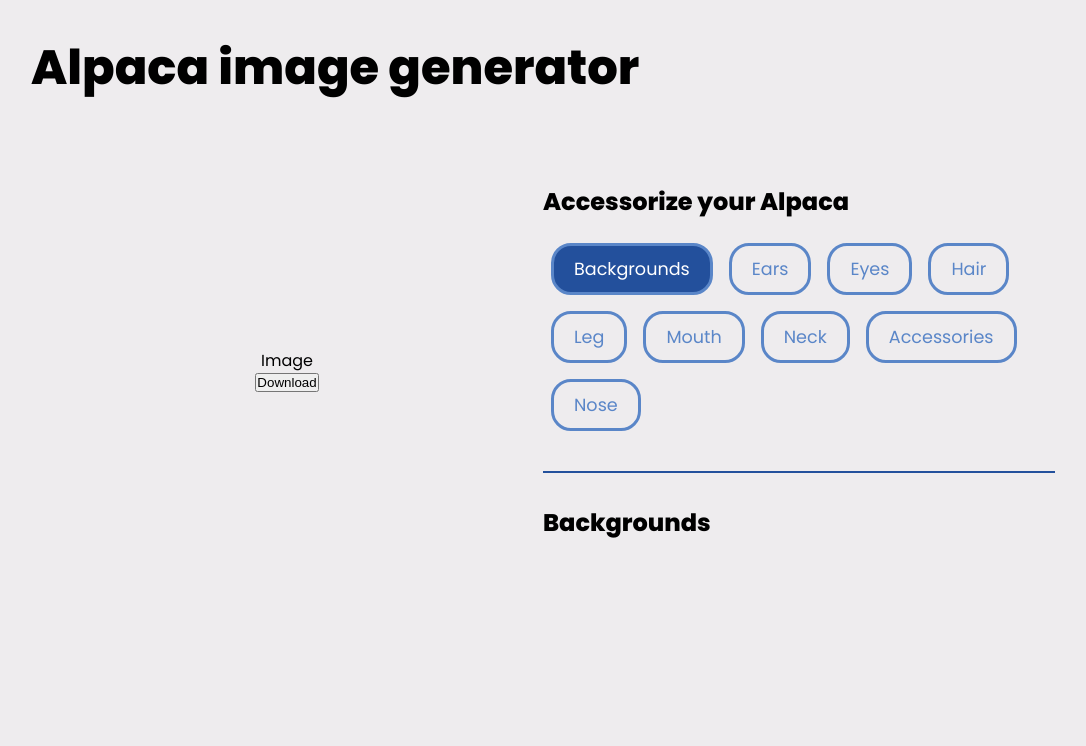
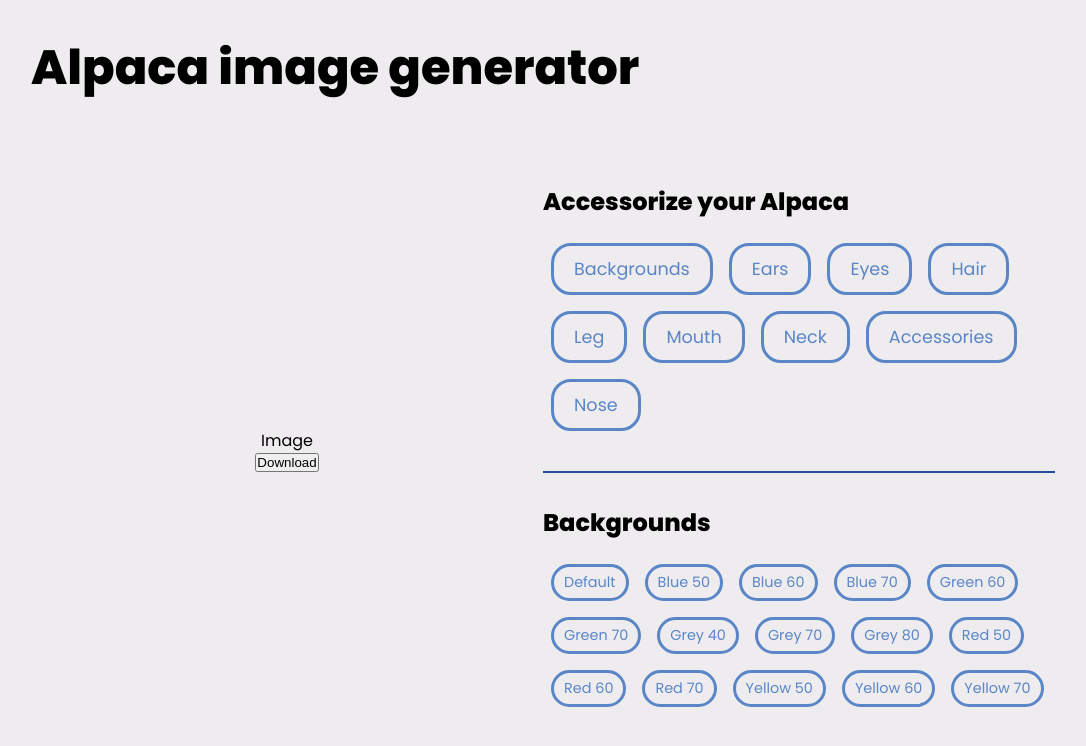
Before and after one commit to JEKO10/Alpaca-Image-Generator, a React (Create React App) app: page / in a window 1280 px wide. Shown: the top 746 px of the page, without its empty margins (97-1183 px from the left). Built offline with nearby package versions, Linux system fonts and the light colour scheme.

Commit message:
alpaca parts added

```diff
--- /dev/null
+++ b/src/alpacaConfig.js
@@ -0,0 +1,157 @@
+export const alpacaConfig = [
+  {
+    id: 0,
+    label: "Backgrounds",
+    directory: "backgrounds",
+    selected: false,
+    items: [
+      { id: 0, label: "Default", filename: "default", selected: false },
+      { id: 1, label: "Blue 50", filename: "blue50", selected: false },
+      { id: 2, label: "Blue 60", filename: "blue60", selected: false },
+      { id: 3, label: "Blue 70", filename: "blue70", selected: false },
+      { id: 4, label: "Green 60", filename: "green60", selected: false },
+      { id: 5, label: "Green 70", filename: "green70", selected: false },
+      { id: 6, label: "Grey 40", filename: "grey40", selected: false },
+      { id: 7, label: "Grey 70", filename: "grey70", selected: false },
+      { id: 8, label: "Grey 80", filename: "grey80", selected: false },
+      { id: 9, label: "Red 50", filename: "red50", selected: false },
+      { id: 10, label: "Red 60", filename: "red60", selected: false },
+      { id: 11, label: "Red 70", filename: "red70", selected: false },
+      { id: 13, label: "Yellow 50", filename: "yellow50", selected: false },
+      { id: 14, label: "Yellow 60", filename: "yellow60", selected: false },
+      { id: 15, label: "Yellow 70", filename: "yellow70", selected: false },
+    ],
+  },
+  {
+    id: 1,
+    label: "Ears",
+    directory: "ears",
+    selected: false,
+    items: [
+      { id: 0, label: "Default", filename: "default", selected: false },
+      {
+        id: 1,
+        label: "Tilt Backward",
+        filename: "tilt-backward",
+        selected: false,
+      },
+      {
+        id: 2,
+        label: "Tilt Forward",
+        filename: "tilt-forward",
+        selected: false,
+      },
+    ],
+  },
+  {
+    id: 2,
+    label: "Eyes",
+    directory: "eyes",
+    selected: false,
+    items: [
+      { id: 0, label: "Default", filename: "default", selected: false },
+      { id: 1, label: "Angry", filename: "angry", selected: false },
+      { id: 2, label: "Naughty", filename: "naughty", selected: false },
+      { id: 3, label: "Panda", filename: "panda", selected: false },
+      { id: 4, label: "Smart", filename: "smart", selected: false },
+      { id: 5, label: "Star", filename: "star", selected: false },
+    ],
+  },
+  {
+    id: 3,
+    label: "Hair",
+    directory: "hair",
+    selected: false,
+    items: [
+      { id: 0, label: "Default", filename: "default", selected: false },
+      { id: 1, label: "Bang", filename: "bang", selected: false },
+      { id: 2, label: "Curls", filename: "curls", selected: false },
+      { id: 3, label: "Elegant", filename: "elegant", selected: false },
+      { id: 4, label: "Fancy", filename: "fancy", selected: false },
+      { id: 5, label: "Short", filename: "short", selected: false },
+    ],
+  },
+  {
+    id: 4,
+    label: "Leg",
+    directory: "leg",
+    selected: false,
+    items: [
+      { id: 0, label: "Default", filename: "default", selected: false },
+      { id: 1, label: "Bubble Tea", filename: "bubble-tea", selected: false },
+      { id: 2, label: "Cookie", filename: "cookie", selected: false },
+      {
+        id: 3,
+        label: "Game Console",
+        filename: "game-console",
+        selected: false,
+      },
+      {
+        id: 4,
+        label: "Tile Backward",
+        filename: "tilt-backward",
+        selected: false,
+      },
+      {
+        id: 5,
+        label: "Tilt Forward",
+        filename: "tilt-forward",
+        selected: false,
+      },
+    ],
+  },
+  {
+    id: 5,
+    label: "Mouth",
+    directory: "mouth",
+    selected: false,
+    items: [
+      { id: 0, label: "Default", filename: "default", selected: false },
+      { id: 1, label: "Astonished", filename: "astonished", selected: false },
+      { id: 2, label: "Eating", filename: "eating", selected: false },
+      { id: 3, label: "Laugh", filename: "laugh", selected: false },
+      { id: 4, label: "Tongue", filename: "tongue", selected: false },
+    ],
+  },
+  {
+    id: 6,
+    label: "Neck",
+    directory: "neck",
+    selected: false,
+    items: [
+      { id: 0, label: "Default", filename: "default", selected: false },
+      {
+        id: 1,
+        label: "Bend Backward",
+        filename: "bend-backward",
+        selected: false,
+      },
+      {
+        id: 2,
+        label: "Bend Forward",
+        filename: "bend-forward",
+        selected: false,
+      },
+      { id: 3, label: "Thick", filename: "thick", selected: false },
+    ],
+  },
+  {
+    id: 7,
+    label: "Accessories",
+    directory: "accessories",
+    selected: false,
+    items: [
+      { id: 0, label: "Default", filename: "default", selected: false },
+      { id: 1, label: "Earings", filename: "earings", selected: false },
+      { id: 2, label: "Flower", filename: "flower", selected: false },
+      { id: 3, label: "Glasses", filename: "glasses", selected: false },
+    ],
+  },
+  {
+    id: 8,
+    label: "Nose",
+    directory: "nose",
+    selected: false,
+    items: [{ id: 0, label: "Default", filename: "default", selected: false }],
+  },
+];
--- a/src/component/Accessories.jsx
+++ b/src/component/Accessories.jsx
@@ -1,100 +1,43 @@
 import { useState } from "react";
+import { alpacaConfig } from "../alpacaConfig";
 
 function Accessories() {
   const [title, setTitle] = useState("Backgrounds");
-  const [active, setActive] = useState("Backgrounds");
+  const [isActive, setIsActive] = useState(false);
 
   return (
     <section className="accessories">
       <div>
         <h1>Accessorize your Alpaca</h1>
         <div className="buttons">
+          {alpacaConfig.map((button) => {
+            return (
               <button
-            className={active === "Backgrounds" ? "active" : ""}
+                className={isActive === button.id ? "active" : ""}
+                key={button.id}
                 onClick={(e) => {
                   setTitle(e.target.textContent);
-              setActive(e.target.textContent);
+                  setIsActive(button.id);
                 }}
               >
-            Backgrounds
+                {button.label}
               </button>
-          <button
-            className={active === "Ears" ? "active" : ""}
-            onClick={(e) => {
-              setTitle(e.target.textContent);
-              setActive(e.target.textContent);
-            }}
-          >
-            Ears
-          </button>
-          <button
-            className={active === "Eyes" ? "active" : ""}
-            onClick={(e) => {
-              setTitle(e.target.textContent);
-              setActive(e.target.textContent);
-            }}
-          >
-            Eyes
-          </button>
-          <button
-            className={active === "Hair" ? "active" : ""}
-            onClick={(e) => {
-              setTitle(e.target.textContent);
-              setActive(e.target.textContent);
-            }}
-          >
-            Hair
-          </button>
-          <button
-            className={active === "Leg" ? "active" : ""}
-            onClick={(e) => {
-              setTitle(e.target.textContent);
-              setActive(e.target.textContent);
-            }}
-          >
-            Leg
-          </button>
-          <button
-            className={active === "Mouth" ? "active" : ""}
-            onClick={(e) => {
-              setTitle(e.target.textContent);
-              setActive(e.target.textContent);
-            }}
-          >
-            Mouth
-          </button>
-          <button
-            className={active === "Neck" ? "active" : ""}
-            onClick={(e) => {
-              setTitle(e.target.textContent);
-              setActive(e.target.textContent);
-            }}
-          >
-            Neck
-          </button>
-          <button
-            className={active === "Accessories" ? "active" : ""}
-            onClick={(e) => {
-              setTitle(e.target.textContent);
-              setActive(e.target.textContent);
-            }}
-          >
-            Accessories
-          </button>
-          <button
-            className={active === "Nose" ? "active" : ""}
-            onClick={(e) => {
-              setTitle(e.target.textContent);
-              setActive(e.target.textContent);
-            }}
-          >
-            Nose
-          </button>
+            );
+          })}
         </div>
       </div>
       <div className="underline"></div>
       <div>
         <h1>{title}</h1>
+        <div className="buttons parts">
+          {alpacaConfig.map((item) => {
+            if (item.label === title) {
+              return item.items.map((part) => {
+                return <button key={part.id}>{part.label}</button>;
+              });
+            }
+          })}
+        </div>
       </div>
     </section>
   );
--- a/src/component/Image.jsx
+++ b/src/component/Image.jsx
@@ -1,5 +1,3 @@
-import React from "react";
-
 function Image() {
   return (
     <section className="image">
--- a/src/scss/_main.scss
+++ b/src/scss/_main.scss
@@ -23,6 +23,13 @@ main {
     .buttons {
       @include flex(flex-start, center);
       flex-wrap: wrap;
+
+      &.parts {
+        button {
+          font-size: 0.9rem;
+          padding: 5px 10px;
+        }
+      }
 
       button {
         font-family: "Poppins", sans-serif;
```
Lines whose indentation alone changed are shown as unchanged.
